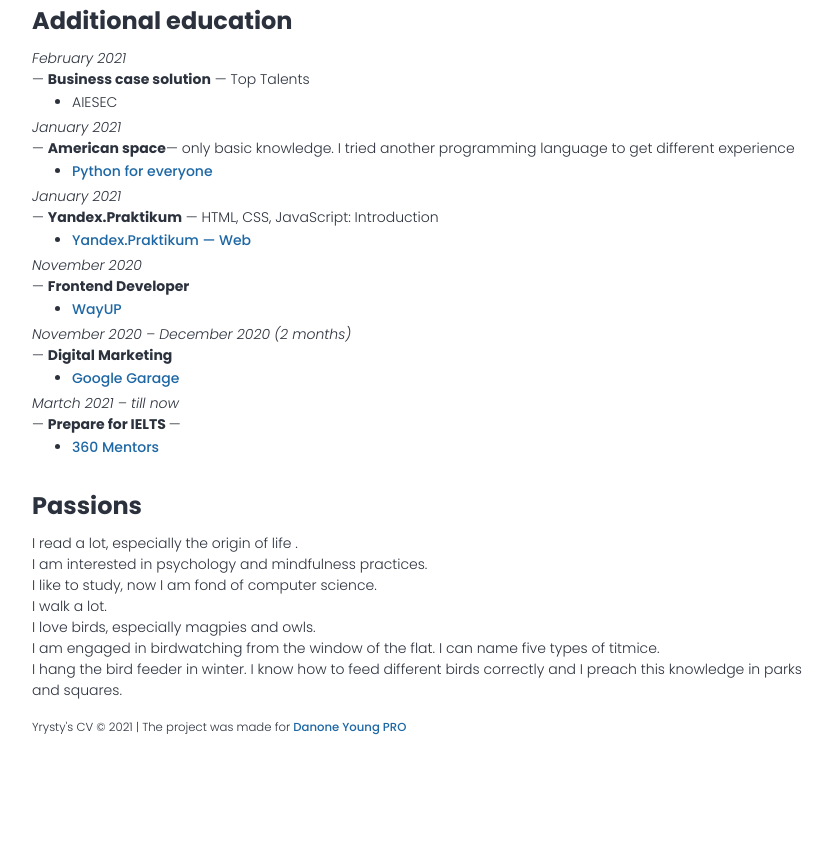
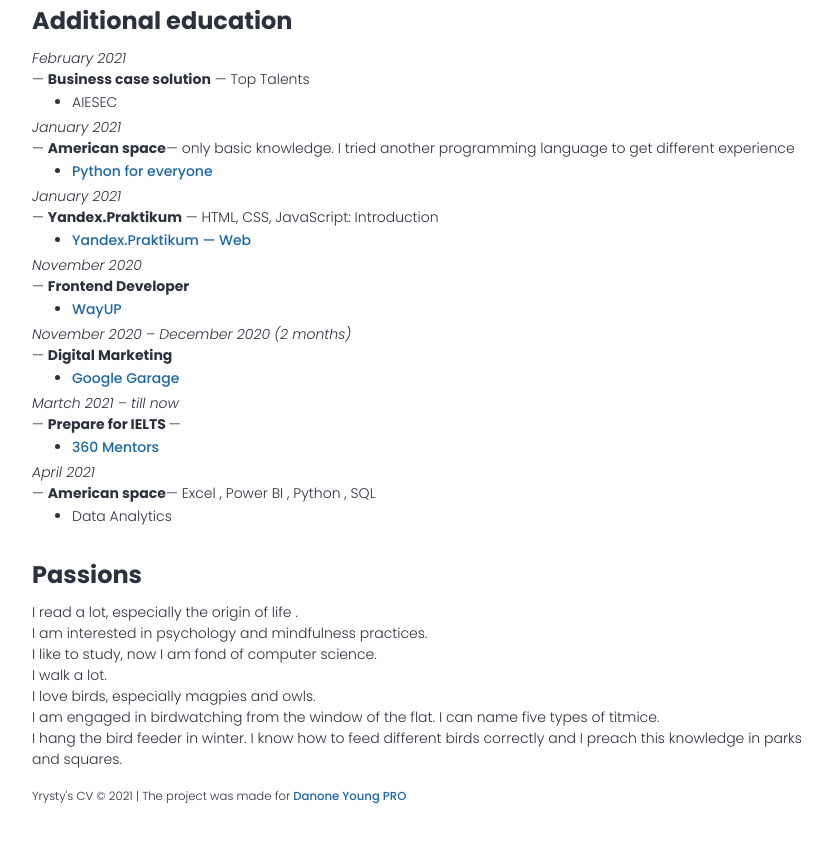
Before and after one commit to Azamatov2020/new-cv, a plain HTML site: page index.html in a window 1280 px wide. Shown: the part 2330-3172 px from the top of the page, without its empty margins (378-1211 px from the left). Before the commit the page ends 3111 px from the top, so only its background shows below. Drawn offline with Linux system fonts and the light colour scheme.

Commit message:
add data

```diff
--- a/index.html
+++ b/index.html
@@ -303,6 +303,16 @@
             </li>
           </ul>
 
+           <h5 class="date-marker"> April 2021</h5>
+          <p>
+            — <span class="subheader"> American space</span>— Excel , Power BI , Python , SQL
+          </p>
+          <ul>
+            <li>
+              <a>Data Analytics</a>
+            </li>
+          </ul>
+
         </div>
       </section>
 
```
